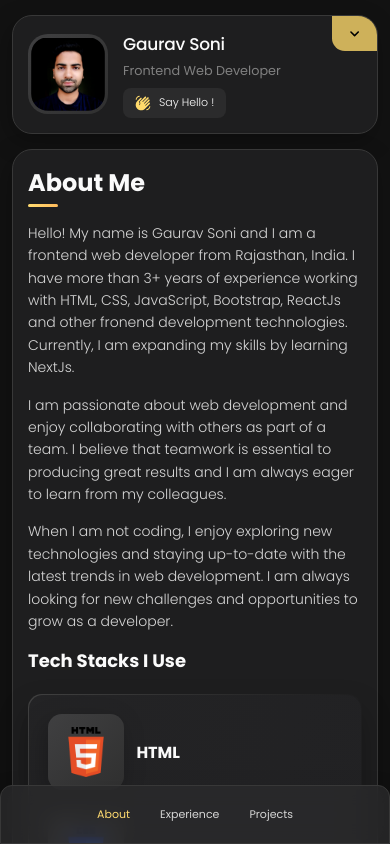
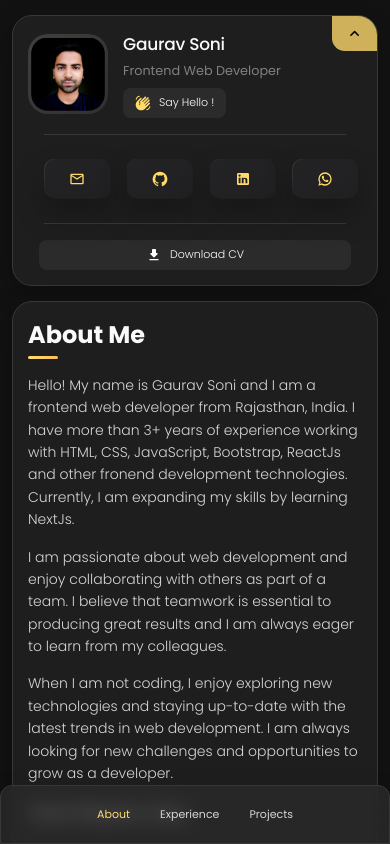
Before and after one commit to gauravsoni97/gauravsoni, a React (Create React App) app: page / in a window 390 px wide. Shown: the top 844 px of the page. Built offline with nearby package versions, Linux system fonts and the light colour scheme.

Commit message:
toggle menu in mobile set

```diff
--- a/src/Components/Sidebar/Sidebar.jsx
+++ b/src/Components/Sidebar/Sidebar.jsx
@@ -8,6 +8,7 @@ import WhatsAppIcon from "@mui/icons-material/WhatsApp";
 import LinkedInIcon from "@mui/icons-material/LinkedIn";
 import GitHubIcon from "@mui/icons-material/GitHub";
 import ExpandMoreRoundedIcon from "@mui/icons-material/ExpandMoreRounded";
+import KeyboardArrowUpRoundedIcon from "@mui/icons-material/KeyboardArrowUpRounded";
 import WavingHandIcon from "@mui/icons-material/WavingHand";
 import DownloadRoundedIcon from "@mui/icons-material/DownloadRounded";
 import { useMediaQuery } from "react-responsive";
@@ -57,7 +58,7 @@ const LinkList = [
 ];
 
 const Sidebar = () => {
-  const isMobileDevice = useMediaQuery({ query: "(max-width: 650px)" });
+  const isMobileDevice = useMediaQuery({ query: "(max-width: 1250px)" });
 
   const [showMenu, setShowMenu] = useState(false);
 
@@ -66,18 +67,27 @@ const Sidebar = () => {
   };
 
   useEffect(() => {
-    if (!showMenu) {
-      setShowMenu(true);
+    setShowMenu(false);
+  }, []);
+
+  useEffect(() => {
+    if (!isMobileDevice) {
+      setShowMenu(false);
     }
-    console.log("useEffect running");
   }, [isMobileDevice]);
 
   return (
     <>
       <aside className="sidebar">
-        <span className="showMenuIcon" onClick={toggleMenu}>
-          <ExpandMoreRoundedIcon style={{ fontSize: "1.2rem" }} />
-        </span>
+        {isMobileDevice && (
+          <span className="showMenuIcon" onClick={toggleMenu}>
+            {showMenu ? (
+              <ExpandMoreRoundedIcon style={{ fontSize: "1.2rem" }} />
+            ) : (
+              <KeyboardArrowUpRoundedIcon style={{ fontSize: "1.2rem" }} />
+            )}
+          </span>
+        )}
         <div className="sidebar-info">
           <figure className="avatar-box">
             <img src={myavatar} alt="Gaurav Soni" width="80px" />
```
